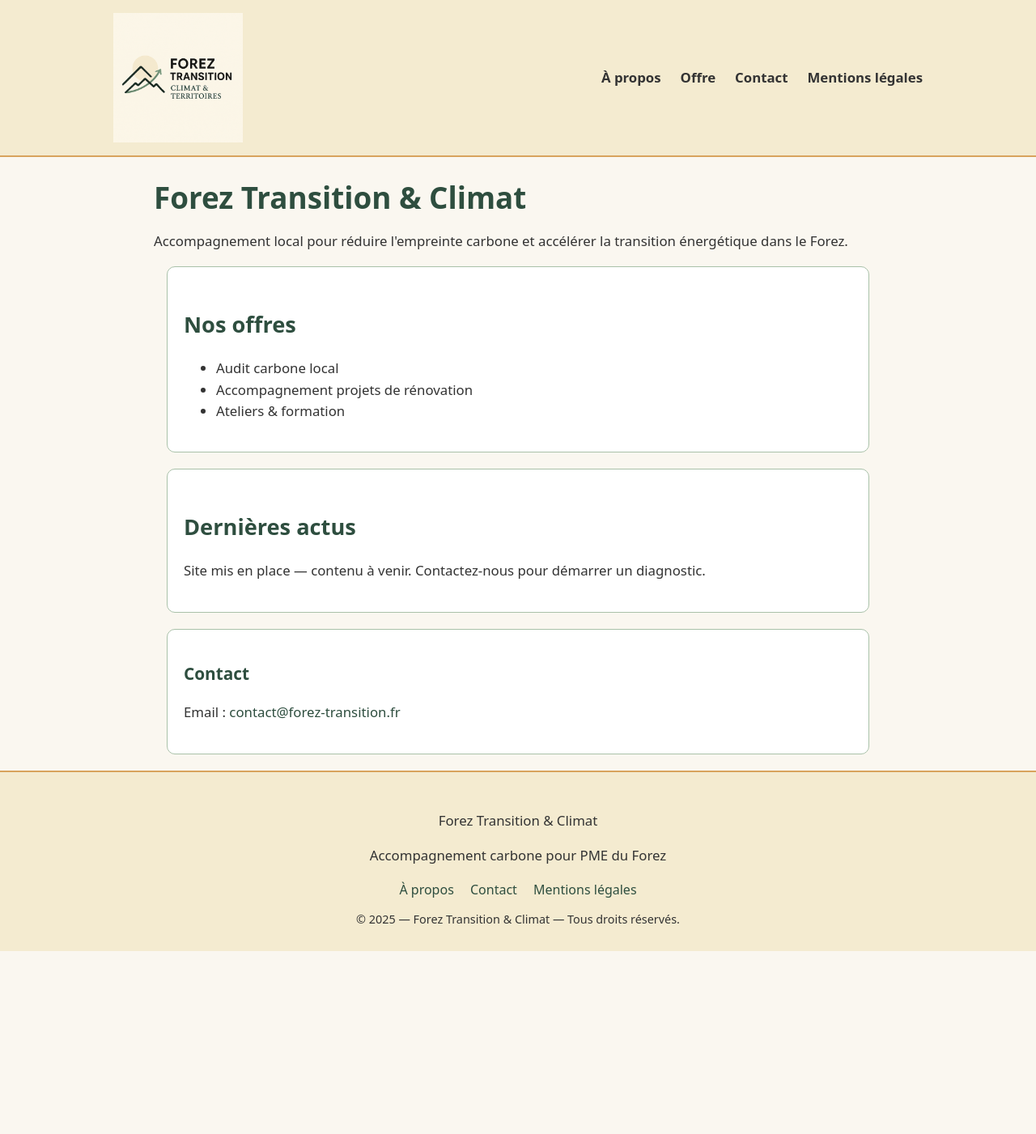
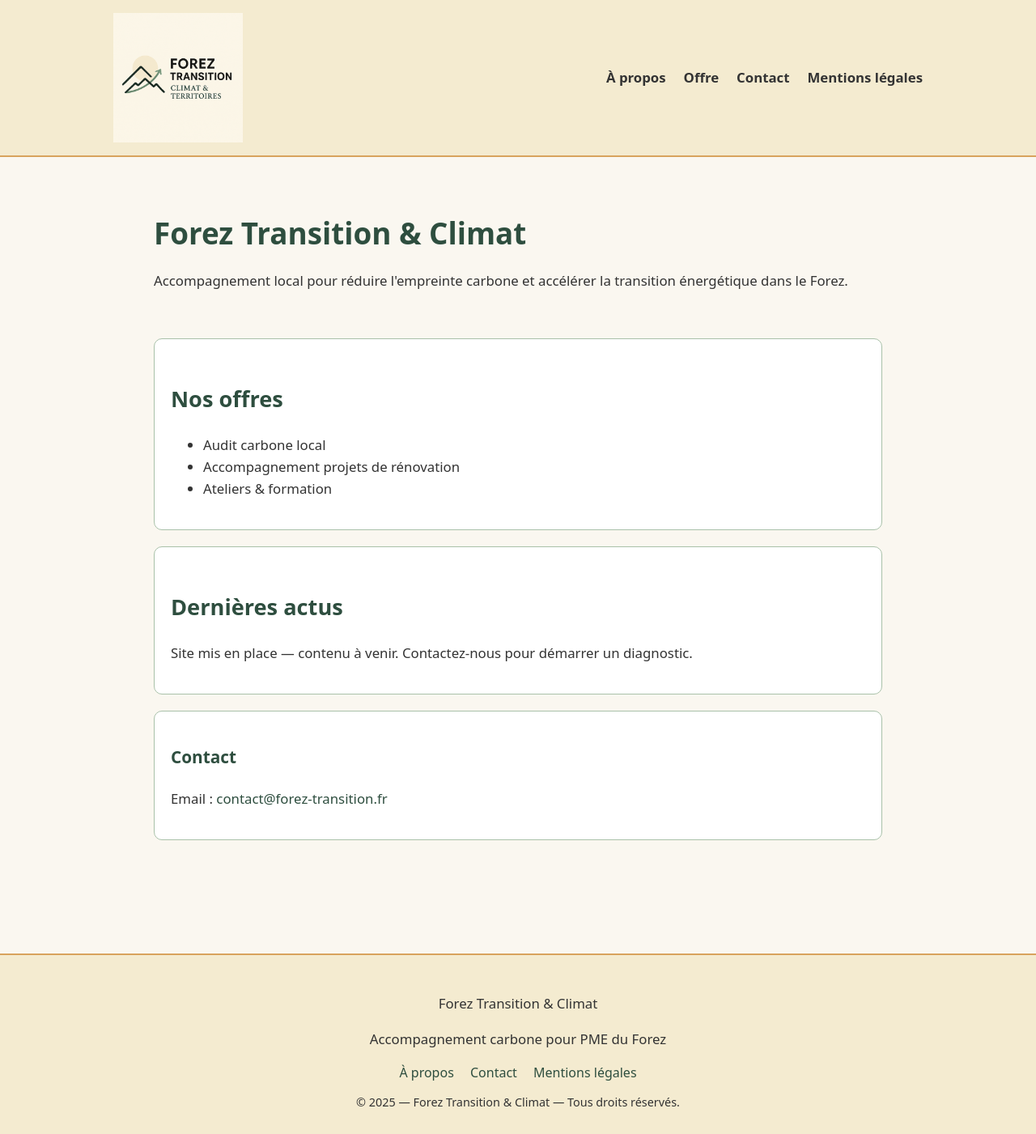
Before and after one commit to Alex-JULIEN/forez-transition, a Jekyll site: the page built from index.md, in a window 1280 px wide. Shown: the whole page at 81% size. Built offline with Jekyll 4.4.1, drawn with Linux system fonts in a browser that asks for light colours; before the commit the page ends 1175 px from its top, so only the background shows below that.

Commit message:
Update styles.css

```diff
--- a/assets/css/styles.css
+++ b/assets/css/styles.css
@@ -1,5 +1,5 @@
 /* ============================
-   PALETTE COULEURS
+   PALETTE LOW-TECH FOREZ
    ============================ */
 
 :root {
@@ -23,10 +23,15 @@ body {
   padding: 0;
 }
 
-main, .content {
+main {
+  padding: 40px 0;
+}
+
+.content-wrapper {
   max-width: 900px;
   margin: auto;
-  padding: 0 16px;
+  padding: 0 20px;
+  line-height: 1.6;
 }
 
 /* Titres */
@@ -44,12 +49,13 @@ h2 {
 
 h3 {
   font-size: 1.3rem;
+  margin-top: 20px;
   color: var(--vert-foret);
 }
 
 p, li {
+  font-size: 1.05rem;
   line-height: 1.6;
-  font-size: 1.05rem;
   color: var(--anthracite);
 }
 
@@ -76,12 +82,13 @@ a:hover {
 .header-container {
   max-width: 1000px;
   margin: auto;
-  padding: 0 16px;
+  padding: 0 20px;
   display: flex;
   align-items: center;
   justify-content: space-between;
 }
 
+/* LOGO FIX — version définitive */
 .logo img {
   width: 160px;
   max-width: 100%;
@@ -90,20 +97,20 @@ a:hover {
 }
 
 /* Navigation */
-nav ul {
+.site-nav ul {
   display: flex;
   list-style: none;
-  gap: 24px;
+  gap: 22px;
   margin: 0;
   padding: 0;
 }
 
-nav a {
+.site-nav a {
   font-weight: 600;
   color: var(--anthracite);
 }
 
-nav a:hover {
+.site-nav a:hover {
   color: var(--vert-foret);
 }
 
@@ -115,12 +122,13 @@ nav a:hover {
   background: var(--beige);
   border-top: 2px solid var(--ocre);
   padding: 30px 0;
+  margin-top: 40px;
 }
 
 .footer-container {
   max-width: 900px;
   margin: auto;
-  padding: 0 16px;
+  padding: 0 20px;
   text-align: center;
 }
 
@@ -138,8 +146,20 @@ nav a:hover {
   margin-top: 16px;
   font-size: 0.9rem;
   color: var(--anthracite);
-  text-align: center;        /* <-- obligatoire */
-  width: 100%;               /* <-- empêche les décalages */
+  text-align: center;
+  width: 100%;
+}
+
+/* ============================
+   CARTES / BLOCS
+   ============================ */
+
+.card {
+  background: white;
+  padding: 20px;
+  border-radius: 10px;
+  border: 1px solid var(--vert-clair);
+  margin-bottom: 20px;
 }
 
 /* ============================
@@ -160,18 +180,6 @@ nav a:hover {
 }
 
 /* ============================
-   BLOCS & CARTES
-   ============================ */
-
-.card {
-  background: white;
-  padding: 20px;
-  border-radius: 10px;
-  border: 1px solid var(--vert-clair);
-  margin-bottom: 20px;
-}
-
-/* ============================
    RESPONSIVE
    ============================ */
 
@@ -182,34 +190,25 @@ nav a:hover {
     gap: 12px;
   }
 
-  nav ul {
-    flex-direction: row;
+  .site-nav ul {
     flex-wrap: wrap;
+    justify-content: center;
     gap: 12px;
-    justify-content: center;
   }
 
   .logo img {
-    width: 160px;
+    width: 150px;
   }
 
   .footer-container {
     flex-direction: column;
-    text-align: center;
     gap: 12px;
   }
 
   .footer-right {
-    flex-direction: row;
+    display: flex;
     justify-content: center;
+    flex-wrap: wrap;
     gap: 16px;
   }
 }
-
-/* Fix logo global */
-.logo img {
-  width: 160px !important;   /* logo cohérent partout */
-  height: auto !important;
-  max-width: 100%;
-  display: block;
-}
```
